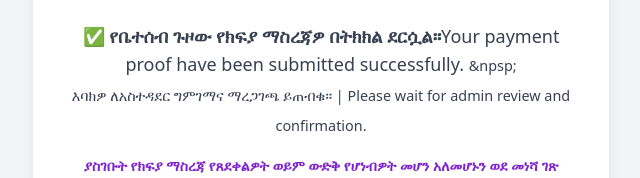
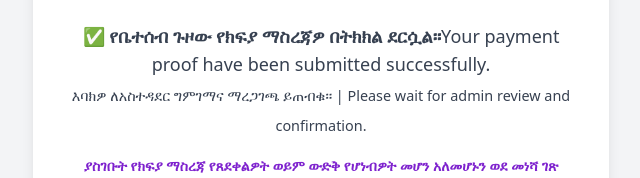
Before and after one commit to guzopayment/economyguzopayementproofsubmitting, a React (Vite) app: page /thank-you in a window 1280 px wide. Shown: the part 134-312 px from the top of the page, without its empty margins (319-959 px from the left). Built offline with nearby package versions, Linux system fonts and the light colour scheme; no server answers.

Commit message:
Remove &npsp; on thankyou page

```diff
--- a/src/pages/ThankYou.jsx
+++ b/src/pages/ThankYou.jsx
@@ -20,8 +20,6 @@ export default function ThankYou() {
             <strong>✅ የቤተሰብ ጉዞው የክፍያ ማስረጃዎ በትክክል ደርሷል።</strong>
             Your payment proof have been submitted successfully.{" "}
             <small>
-              {" "}
-              &npsp;
               <br /> እባክዎ ለአስተዳደር ግምገማና ማረጋገጫ ይጠብቁ። | Please wait for admin
               review and confirmation.
             </small>
```
